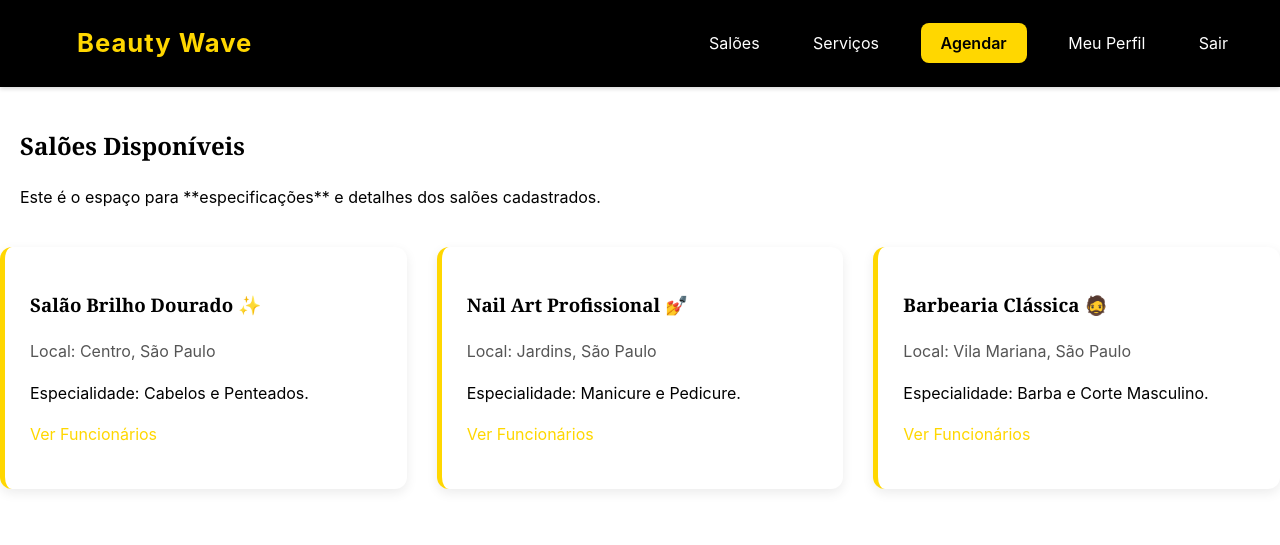
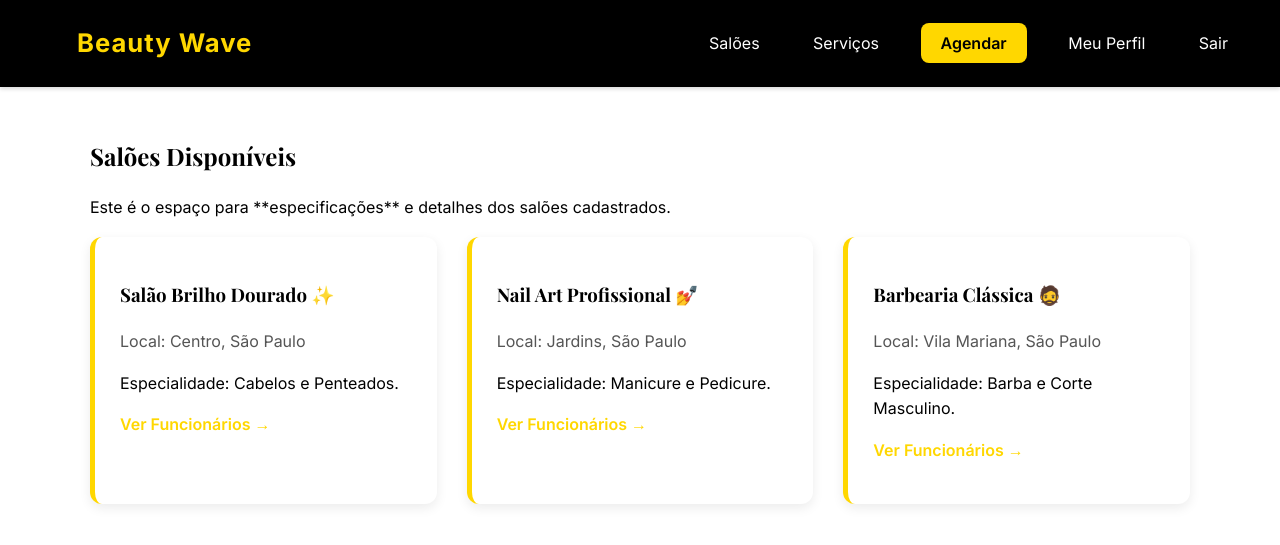
Before and after one commit to jmsv25t/omega, a Python web app: template templates/dashboard.html in a window 1280 px wide. Shown: the top 545 px of the page. Run offline with Jinja, Linux system fonts and the light colour scheme; the template is opened without the code that fills it, so the values that code supplies are empty.

Commit message:
Enhance dashboard layout and styles
Added Google Fonts link and updated card styles.

```diff
--- a/templates/dashboard.html
+++ b/templates/dashboard.html
@@ -5,6 +5,7 @@
     <meta name="viewport" content="width=device-width, initial-scale=1.0">
     <title>Salões - Beauty Wave</title>
     <link rel="stylesheet" href="{{ url_for('static', filename='css/style.css') }}">
+    <link href="https://fonts.googleapis.com/css2?family=Inter:wght@400;600;700&family=Playfair+Display:wght@700&display=swap" rel="stylesheet">
 </head>
 <body>
     <div class="navbar">
@@ -18,32 +19,32 @@
         </div>
     </div>
 
-    <div style="padding: 20px;">
+    <main class="container">
         <h2>Salões Disponíveis</h2>
         <p>Este é o espaço para **especificações** e detalhes dos salões cadastrados.</p>
-    </div>
 
         <div class="grid-container">
             <div class="card" onclick="window.location.href='{{ url_for('funcionarios') }}';">
                 <h3>Salão Brilho Dourado ✨</h3>
                 <p style="color: var(--text-light);">Local: Centro, São Paulo</p>
                 <p>Especialidade: Cabelos e Penteados.</p>
-            <p class="accent-text">Ver Funcionários</p>
+                <p class="accent-text" style="font-weight: 600; margin-top: 10px;">Ver Funcionários &rarr;</p>
             </div>
 
             <div class="card" onclick="window.location.href='{{ url_for('funcionarios') }}';">
                 <h3>Nail Art Profissional 💅</h3>
                 <p style="color: var(--text-light);">Local: Jardins, São Paulo</p>
                 <p>Especialidade: Manicure e Pedicure.</p>
-            <p class="accent-text">Ver Funcionários</p>
+                <p class="accent-text" style="font-weight: 600; margin-top: 10px;">Ver Funcionários &rarr;</p>
             </div>
 
             <div class="card" onclick="window.location.href='{{ url_for('funcionarios') }}';">
                 <h3>Barbearia Clássica 🧔</h3>
                 <p style="color: var(--text-light);">Local: Vila Mariana, São Paulo</p>
                 <p>Especialidade: Barba e Corte Masculino.</p>
-            <p class="accent-text">Ver Funcionários</p>
+                <p class="accent-text" style="font-weight: 600; margin-top: 10px;">Ver Funcionários &rarr;</p>
             </div>
         </div>
+    </main>
 </body>
 </html>
```
Lines whose indentation alone changed are shown as unchanged.
